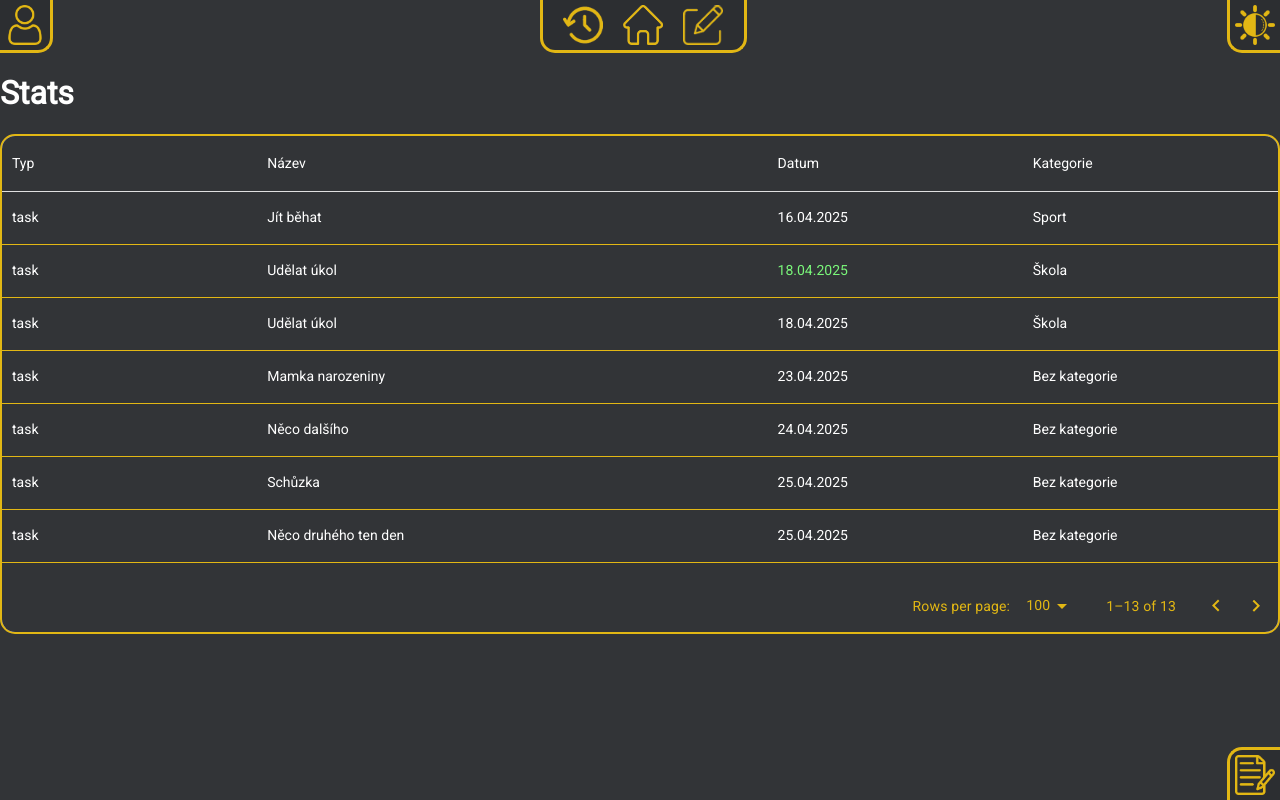
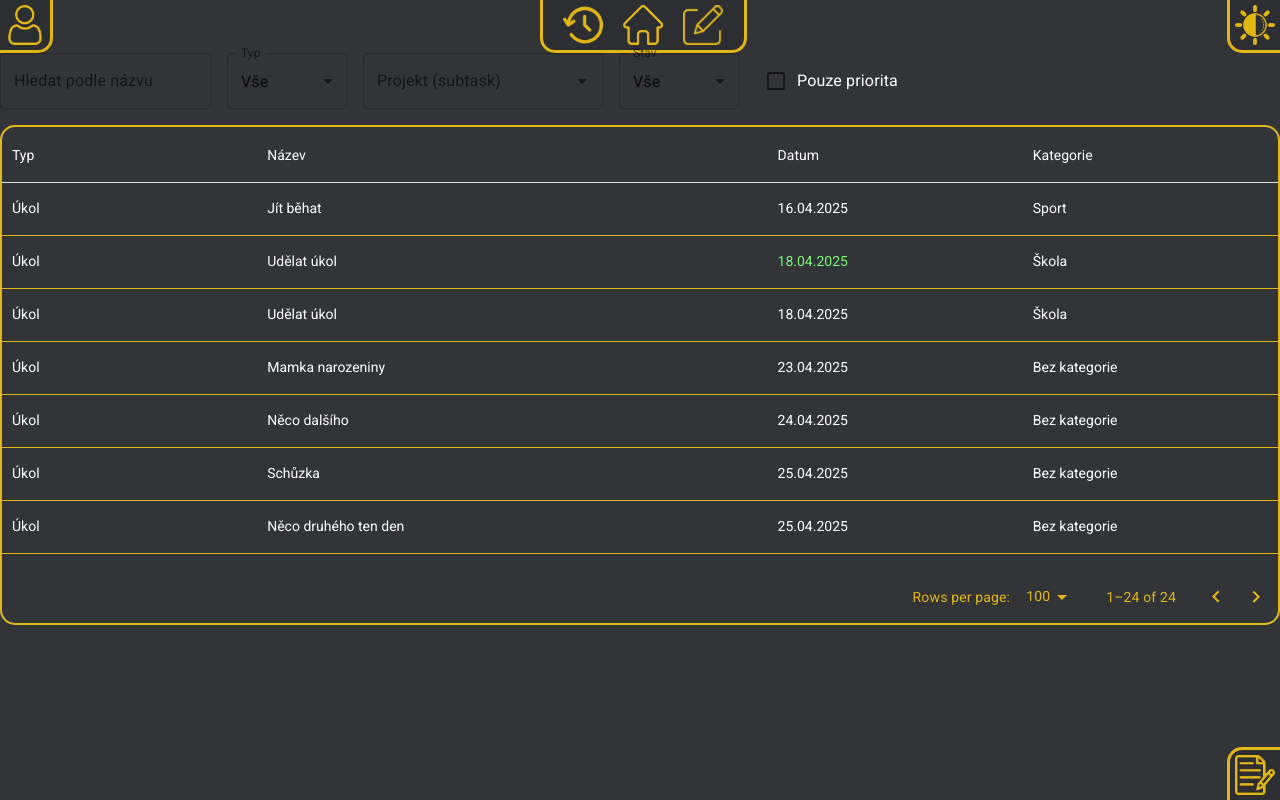
Before and after one commit to OndrejVselko/to-do-list, a React (Vite) app in the folder app/: page /stats in a window 1280 px wide. Built offline with nearby package versions, Linux system fonts and the light colour scheme.

Commit message:
Some filtration in datagrind, todo date filtration

```diff
--- a/app/src/components/stats/Stats.jsx
+++ b/app/src/components/stats/Stats.jsx
@@ -1,10 +1,124 @@
-import TasksTable from "./TaskTable.jsx";
+import React, { useState, useMemo } from 'react';
+import { Box, TextField, Autocomplete, FormControl, InputLabel, Select, MenuItem, FormControlLabel, Checkbox, Stack } from '@mui/material';
+import TasksTable from './TaskTable.jsx';
 
-export default function Stats({data}){
-    return(
-        <>
-            <h1>Stats</h1>
-            <TasksTable data={data}/>
-        </>
+export default function Stats({ data }) {
+    // Filter state
+    const [searchName, setSearchName] = useState('');
+    const [filterType, setFilterType] = useState('all');
+    const [filterState, setFilterState] = useState('all');
+    const [onlyPriority, setOnlyPriority] = useState(false);
+    const [filterProject, setFilterProject] = useState(null);
+
+    // Compute unique projects for subtask filtering
+    const projectOptions = useMemo(() => {
+        return data
+            .filter((item) => item.type === 'project')
+            .map((proj) => ({ id: proj.id, name: proj.name }));
+    }, [data]);
+
+    // Compute filtered data
+    const filteredData = useMemo(() => {
+        return data.filter((item) => {
+            // Filter by name
+            if (searchName && !item.name.toLowerCase().includes(searchName.toLowerCase())) {
+                return false;
+            }
+            // Filter by type
+            if (filterType !== 'all' && item.type !== filterType) {
+                return false;
+            }
+            // Filter by state
+            if (filterState !== 'all') {
+                const stateVal = parseInt(filterState, 10);
+                if (item.state !== stateVal) {
+                    return false;
+                }
+            }
+            // Filter only priority
+            if (onlyPriority && !item.priority) {
+                return false;
+            }
+            // Filter by project for subtasks
+            if (filterProject) {
+                if (item.type === 'subtask') {
+                    if (item.project_id !== filterProject.id) {
+                        return false;
+                    }
+                } else {
+                    // Hide non-subtasks when project is selected
+                    return false;
+                }
+            }
+
+            return true;
+        });
+    }, [data, searchName, filterType, filterState, onlyPriority, filterProject]);
+
+    return (
+        <Box>
+            <Stack direction={{ xs: 'column', sm: 'row' }} spacing={2} alignItems="center" mb={2}>
+                <TextField
+                    label="Hledat podle názvu"
+                    variant="outlined"
+                    value={searchName}
+                    onChange={(e) => setSearchName(e.target.value)}
+                />
+
+                <FormControl variant="outlined" sx={{ minWidth: 120 }}>
+                    <InputLabel id="type-label">Typ</InputLabel>
+                    <Select
+                        labelId="type-label"
+                        value={filterType}
+                        label="Typ"
+                        onChange={(e) => setFilterType(e.target.value)}
+                    >
+                        <MenuItem value="all">Vše</MenuItem>
+                        <MenuItem value="task">Task</MenuItem>
+                        <MenuItem value="project">Project</MenuItem>
+                        <MenuItem value="subtask">Subtask</MenuItem>
+                    </Select>
+                </FormControl>
+
+                {/* Autocomplete for project filter (subtasks) */}
+                <Autocomplete
+                    sx={{ minWidth: 240 }}
+                    options={projectOptions}
+                    getOptionLabel={(option) => option.name}
+                    value={filterProject}
+                    onChange={(_, newValue) => setFilterProject(newValue)}
+                    renderInput={(params) => (
+                        <TextField {...params} label="Projekt (subtask)" variant="outlined" />
+                    )}
+                    clearOnEscape
+                />
+
+                <FormControl variant="outlined" sx={{ minWidth: 120 }}>
+                    <InputLabel id="state-label">Stav</InputLabel>
+                    <Select
+                        labelId="state-label"
+                        value={filterState}
+                        label="Stav"
+                        onChange={(e) => setFilterState(e.target.value)}
+                    >
+                        <MenuItem value="all">Vše</MenuItem>
+                        <MenuItem value="0">Neprovedené</MenuItem>
+                        <MenuItem value="1">Provedené</MenuItem>
+                    </Select>
+                </FormControl>
+
+                <FormControlLabel
+                    control={
+                        <Checkbox
+                            checked={onlyPriority}
+                            onChange={(e) => setOnlyPriority(e.target.checked)}
+                        />
+                    }
+                    label="Pouze priorita"
+                />
+            </Stack>
+
+            <TasksTable data={filteredData} />
+        </Box>
     );
 }
--- a/app/src/components/stats/TaskTable.jsx
+++ b/app/src/components/stats/TaskTable.jsx
@@ -13,8 +13,22 @@ export default function TasksGrid({ data }) {
 
     const now = new Date();
 
+    // Vytvoříme mapu projektů pro subtask
+    const projectsMap = data
+        .filter((item) => item.type === 'project')
+        .reduce((acc, item) => {
+            acc[item.id] = item.name;
+            return acc;
+        }, {});
+
+    // Definujeme sloupce, včetně překladu typu
     const columns = [
-        { field: 'type', headerName: 'Typ', flex: 1, minWidth: 100 },
+        {
+            field: 'typeLabel',
+            headerName: 'Typ',
+            flex: 1,
+            minWidth: 120,
+        },
         { field: 'name', headerName: 'Název', flex: 2, minWidth: 150 },
         {
             field: 'date',
@@ -22,10 +36,9 @@ export default function TasksGrid({ data }) {
             flex: 1,
             minWidth: 120,
             cellClassName: (params) => {
-                const { rawDate, state } = params.row;
-                const dateObj = new Date(rawDate);
-                const isOverdue = state === 0 && dateObj < now;
-                if (state === 1) return 'state-1-cell';
+                const dateObj = new Date(params.row.rawDate);
+                const isOverdue = params.row.state === 0 && dateObj < new Date();
+                if (params.row.state === 1) return 'state-1-cell';
                 if (isOverdue) return 'state-overdue-cell';
                 return 'state-0-cell';
             },
@@ -33,18 +46,28 @@ export default function TasksGrid({ data }) {
         { field: 'category', headerName: 'Kategorie', flex: 1, minWidth: 140 },
     ];
 
+    // Připravíme řádky s typeLabel a projectName
     const rows = data
-        .filter((r) => r.type === 'task' || r.type === 'project')
+        .filter((r) => r.type === 'task' || r.type === 'project' || r.type === 'subtask')
         .sort((a, b) => new Date(a.date) - new Date(b.date))
-        .map((r) => ({
+        .map((r) => {
+            let typeLabel;
+            if (r.type === 'project') typeLabel = 'Projekt';
+            else if (r.type === 'task') typeLabel = 'Úkol';
+            else if (r.type === 'subtask') {
+                const projName = projectsMap[r.project_id] || 'Neznámý projekt';
+                typeLabel = `Podúkol / ${projName}`;
+            }
+            return {
                 id: r.id,
-            type: r.type,
+                typeLabel,
                 name: r.name,
                 date: formatDate(r.date),
                 rawDate: r.date,
                 state: r.state,
                 category: r.category || 'Bez kategorie',
-        }));
+            };
+        });
 
     return (
         <Box
@@ -52,26 +75,10 @@ export default function TasksGrid({ data }) {
                 height: 500,
                 width: '100%',
                 overflow: 'hidden',
-
-                // Scrollbar pro všechny descendants (Chrome, Edge, Safari)
-                '& *::-webkit-scrollbar': {
-                    width: '8px',
-                    height: '8px',
-                },
-                '& *::-webkit-scrollbar-track': {
-                    background: 'var(--background_primary)',
-                    borderRadius: '15px',
-                },
-                '& *::-webkit-scrollbar-thumb': {
-                    backgroundColor: 'var(--yellow)',
-                    borderRadius: '15px 0px 0px 15px',
-                    border: '1px solid var(--yellow)',
-                },
-                '& *::-webkit-scrollbar-thumb:hover': {
-                    backgroundColor: '#555',
-                },
-
-                // Firefox support
+                '& *::-webkit-scrollbar': { width: '8px', height: '8px' },
+                '& *::-webkit-scrollbar-track': { background: 'var(--background_primary)', borderRadius: '15px' },
+                '& *::-webkit-scrollbar-thumb': { backgroundColor: 'var(--yellow)', borderRadius: '15px 0 0 15px', border: '1px solid var(--yellow)' },
+                '& *::-webkit-scrollbar-thumb:hover': { backgroundColor: '#555' },
                 scrollbarWidth: 'thin',
                 scrollbarColor: 'var(--background_secondary) var(--background_primary)',
             }}
@@ -82,53 +89,22 @@ export default function TasksGrid({ data }) {
                 pageSize={10}
                 rowsPerPageOptions={[5, 10, 20]}
                 disableRowSelectionOnClick
-                checkboxSelection={false}
                 disableColumnMenu
                 sx={{
                     border: '2px solid var(--yellow)',
                     color: 'var(--text_color)',
                     borderRadius: '15px',
-
-                    '& .MuiDataGrid-cell': {
-                        border: 'none',
-                    },
-                    '& .MuiDataGrid-columnSeparator': {
-                        display: 'none',
-                    },
-                    '& .MuiDataGrid-columnHeader': {
-                        backgroundColor: 'var(--background_primary) !important',
-                    },
-                    '& .MuiDataGrid-footerContainer': {
-                        backgroundColor: 'var(--background_primary)',
-                        borderTop: 'none',
-                    },
-
-                    // Footer pagination
-                    '& .MuiDataGrid-footerContainer .MuiTablePagination-root': {
-                        color: 'var(--yellow)',
-                    },
-                    '& .MuiDataGrid-footerContainer .MuiSvgIcon-root': {
-                        color: 'var(--yellow)',
-                    },
-
-
-                    '& .MuiDataGrid-row': {
-                        backgroundColor: 'var(--background_primary)',
-                        borderBottom: '1px solid var(--yellow)',
-                    },
-                    '& .MuiDataGrid-row:hover': {
-                        backgroundColor: 'var(--background_secondary)',
-                    },
-
-                    '& .state-0-cell': {
-                        color: 'var(--text-color)',
-                    },
-                    '& .state-1-cell': {
-                        color: '#7af67a',
-                    },
-                    '& .state-overdue-cell': {
-                        color: '#ff3939',
-                    },
+                    '& .MuiDataGrid-cell': { border: 'none' },
+                    '& .MuiDataGrid-columnSeparator': { display: 'none' },
+                    '& .MuiDataGrid-columnHeader': { backgroundColor: 'var(--background_primary) !important' },
+                    '& .MuiDataGrid-footerContainer': { backgroundColor: 'var(--background_primary)', borderTop: 'none' },
+                    '& .MuiDataGrid-footerContainer .MuiTablePagination-root': { color: 'var(--yellow)' },
+                    '& .MuiDataGrid-footerContainer .MuiSvgIcon-root': { color: 'var(--yellow)' },
+                    '& .MuiDataGrid-row': { backgroundColor: 'var(--background_primary)', borderBottom: '1px solid var(--yellow)' },
+                    '& .MuiDataGrid-row:hover': { backgroundColor: 'var(--background_secondary)' },
+                    '& .state-0-cell': { color: 'var(--text-color)' },
+                    '& .state-1-cell': { color: '#7af67a' },
+                    '& .state-overdue-cell': { color: '#ff3939' },
                 }}
             />
         </Box>
```
Lines whose indentation alone changed are shown as unchanged.
